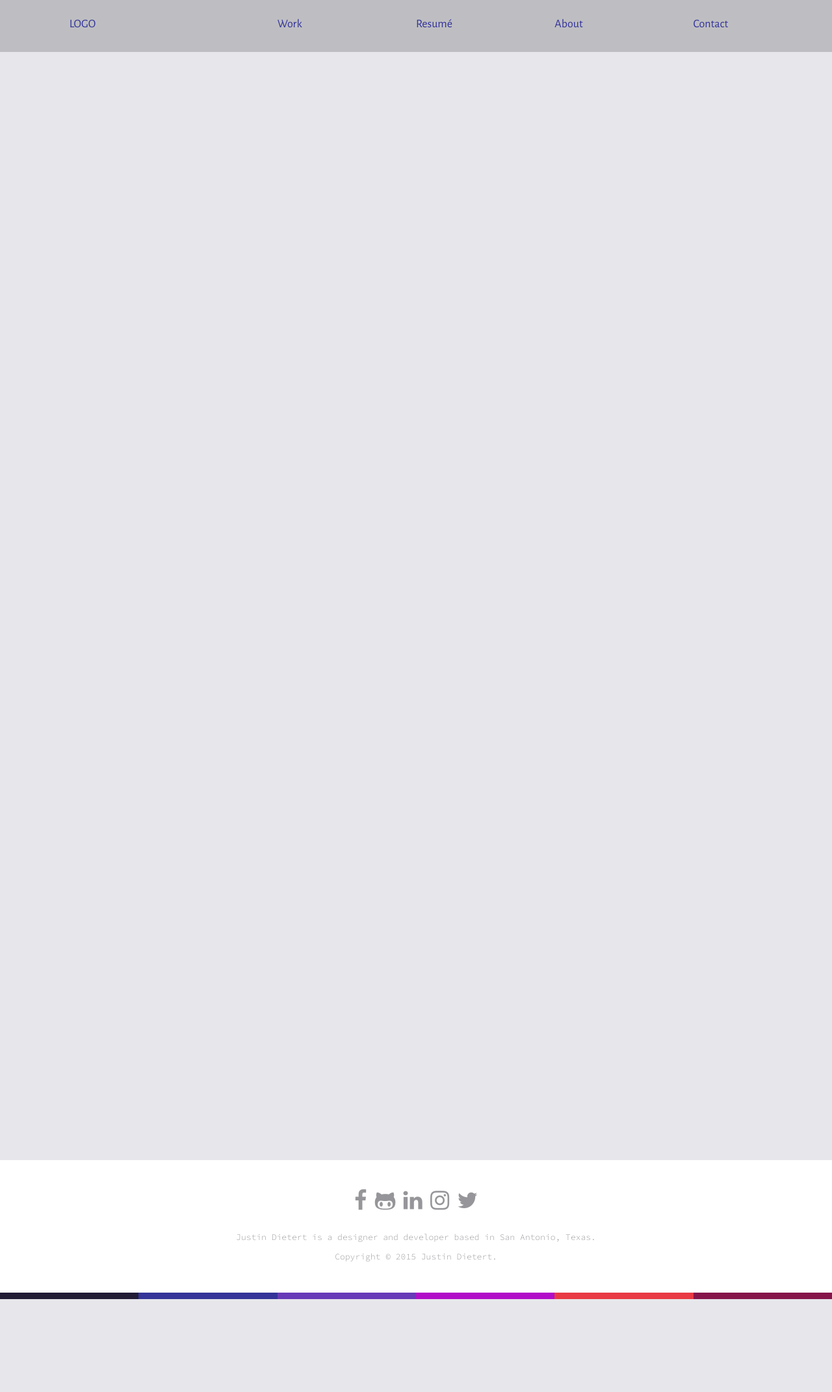
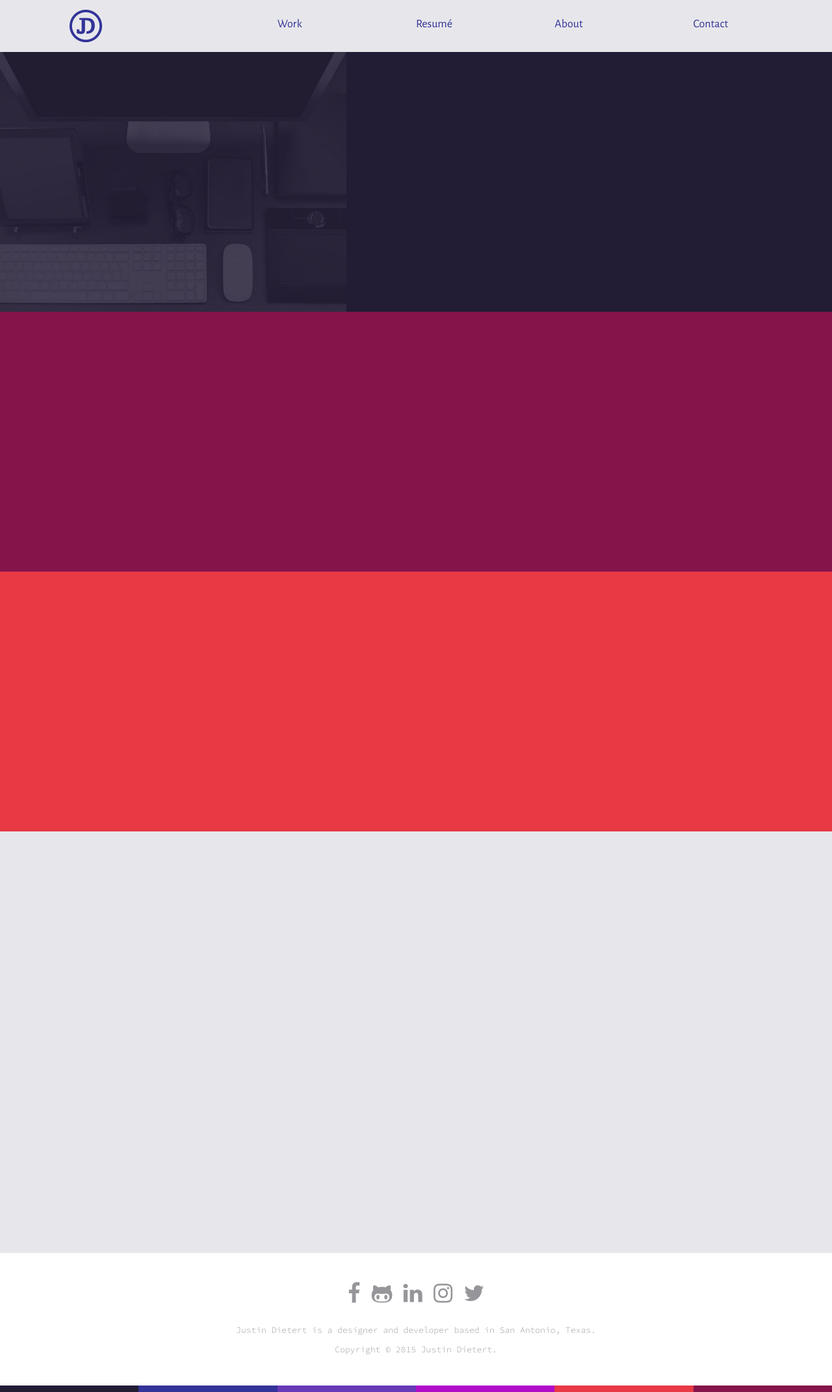
Before and after one commit to justindietert/codeup.dev, a PHP site: page /portfolio.html in a window 1280 px wide. Shown: the whole page at 65% size. Before the commit the page ends 2000 px from the top, so only its background shows below. Run offline with PHP 8.4, Linux system fonts and the light colour scheme; some libraries are stand-ins or nearby versions.

Commit message:
navbar added to portfolio.html, modified CSS

```diff
--- a/public/css/main.css
+++ b/public/css/main.css
@@ -11,9 +11,10 @@ body {
     font-family: 'Alegreya Sans', sans-serif;
     font-weight: 400;
     /*font-size: 15px;*/
+    /*background-color: #e7e7eb;*/
     background-color: #e7e7eb;
     /*Necessary for fixed nav*/
-    min-height: 2000px;
+    min-height: 1200px;
     padding-top: 80px;
     /*Necessary for sticky footer*/
     padding-bottom: 213px;
@@ -35,7 +36,7 @@ h1 {
 
 .nav-jd {
     height: 80px; /*remember to change body padding-top to match*/
-    background-color: rgba(150,150,154,0.5);
+    background-color: rgba(231,231,235,0.9);
     padding-right: 0;
     padding-left: 0;
     max-height: 340px;
@@ -45,17 +46,60 @@ h1 {
     top: 0;
     z-index: 1030;
     font-size: 18px;
-    font-weight: 400;
+    font-weight: 300;
     color: #333399;
 }
 
-.nav-links {
+.nav-link {
     padding-top: 25px;
 }
 
 a.site-nav {
     color: #333399;
     text-decoration: none;
+}
+
+.logo-area {
+    padding-top: 15px;
+}
+
+.jd-logo {
+    width: 50px;
+    height: 50px
+}
+
+
+/* Main content styles
+-------------------------------------------------- */
+
+.feature {
+    height: 400px;
+}
+
+.feature-img {
+    background-position: center center;
+    background-repeat: no-repeat;
+    background-size: cover;
+}
+
+.feature-img-desktop {
+    background-image: url(../img/desktop-view.jpg);
+}
+
+.indigo {
+    background-color: #221c35;
+}
+
+.maroon {
+    background-color: #85144b;
+}
+
+.red {
+    background-color: #e83944;
+}
+
+.form-area {
+    height: 650px;
 }
 
 
@@ -99,7 +143,7 @@ ul#social {
 
 ul#social li {
     display: inline;
-    padding-right: 10px;
+    padding-right: 15px;
 }
 
 ul#social li:last-child {
@@ -138,31 +182,31 @@ ul#social li:last-child {
     padding-right: 0;
 }*/
 
-#indigo-brand, #blue-brand, #purple-brand,
-#fuchsia-brand, #red-brand, #maroon-brand {
+#indigo-bar, #blue-bar, #purple-bar,
+#fuchsia-bar, #red-bar, #maroon-bar {
     height: 10px;
 }
 
-#indigo-brand {
+#indigo-bar {
     background-color: #221c35;
 }
 
-#blue-brand {
+#blue-bar {
     background-color: #333399;
 }
 
-#purple-brand {
+#purple-bar {
     background-color: #673ab7;
 }
 
-#fuchsia-brand {
+#fuchsia-bar {
     background-color: #b10dc9;
 }
 
-#red-brand {
+#red-bar {
     background-color: #e83944;
 }
 
-#maroon-brand {
+#maroon-bar {
     background-color: #85144b;
 }
--- a/public/portfolio.html
+++ b/public/portfolio.html
@@ -13,7 +13,7 @@
     <link rel="stylesheet" href="/css/bootstrap.min.css">
 
     <!-- Custom Google Fonts -->
-    <link href='http://fonts.googleapis.com/css?family=Source+Code+Pro:300,400|Alegreya+Sans:100,400,400italic' rel='stylesheet' type='text/css'>
+    <link href='http://fonts.googleapis.com/css?family=Source+Code+Pro:300,400|Alegreya+Sans:100,300,400,400italic' rel='stylesheet' type='text/css'>
 
     <!-- FontAwesome icons-->
     <link rel="stylesheet" href="//maxcdn.bootstrapcdn.com/font-awesome/4.3.0/css/font-awesome.min.css">
@@ -31,24 +31,37 @@
 
   <nav class="nav-jd">
     <div class="container-fluid">
-      <div class="nav-links">
-        <div class="col-sm-1 col-sm-offset-1"><a href="#" class="site-nav">LOGO</a></div>
-        <div class="col-sm-1 col-sm-offset-2"><a href="#" class="site-nav">Work</a></div>
-        <div class="col-sm-1 col-sm-offset-1"><a href="#" class="site-nav">Resum&eacute;</a></div>
-        <div class="col-sm-1 col-sm-offset-1"><a href="#" class="site-nav">About</a></div>
-        <div class="col-sm-1 col-sm-offset-1"><a href="#" class="site-nav">Contact</a></div>
+      <div class="row">
+        <div class="col-sm-1 col-sm-offset-1 logo-area"><a href="#"><img src="/img/jd-logo@2x.png" alt="Justin Dietert" class="jd-logo"></a></div>
+
+        <div class="col-sm-1 col-sm-offset-2 nav-link"><a href="#" class="site-nav">Work</a></div>
+        <div class="col-sm-1 col-sm-offset-1 nav-link"><a href="#" class="site-nav">Resum&eacute;</a></div>
+        <div class="col-sm-1 col-sm-offset-1 nav-link"><a href="#" class="site-nav">About</a></div>
+        <div class="col-sm-1 col-sm-offset-1 nav-link"><a href="#" class="site-nav">Contact</a></div>
       </div>
     </div> <!-- /container -->
   </nav>
 
+  <div class="container-fluid">
+    <div class="row">
+      <div class="col-sm-5 feature feature-img feature-img-desktop indigo"></div>
+      <div class="col-sm-7 feature indigo"></div>
+    </div>
 
-  <!-- <div class="row">
-    <div class="container-fluid no-pad">
-      <div class="col-md-12">
-        <h1>Web design and development.</h1>
-      </div>
+    <div class="row">
+      <div class="col-sm-5 feature maroon"></div>
+      <div class="col-sm-7 feature feature-img maroon"></div>
     </div>
-  </div> -->
+
+    <div class="row">
+      <div class="col-sm-5 feature feature-img red"></div>
+      <div class="col-sm-7 feature red"></div>
+    </div>
+
+    <div class="row">
+      <div class="col-sm-10 col-sm-offset-1 form-area"></div>
+    </div>
+  </div> <!-- /container -->
 
 
 
@@ -87,12 +100,12 @@
 
   <div class="sub-footer">
     <div class="container-fluid">
-      <div class="col-xs-2" id="indigo-brand"></div>
-      <div class="col-xs-2" id="blue-brand"></div>
-      <div class="col-xs-2" id="purple-brand"></div>
-      <div class="col-xs-2" id="fuchsia-brand"></div>
-      <div class="col-xs-2" id="red-brand"></div>
-      <div class="col-xs-2" id="maroon-brand"></div>
+      <div class="col-xs-2" id="indigo-bar"></div>
+      <div class="col-xs-2" id="blue-bar"></div>
+      <div class="col-xs-2" id="purple-bar"></div>
+      <div class="col-xs-2" id="fuchsia-bar"></div>
+      <div class="col-xs-2" id="red-bar"></div>
+      <div class="col-xs-2" id="maroon-bar"></div>
     </div>
   </div>
 
```
Also changed, not shown: public/img/desktop-view.jpg (added), public/img/desktop-view.png (added), public/img/jd-logo@2x.png (added), 1 other file.
